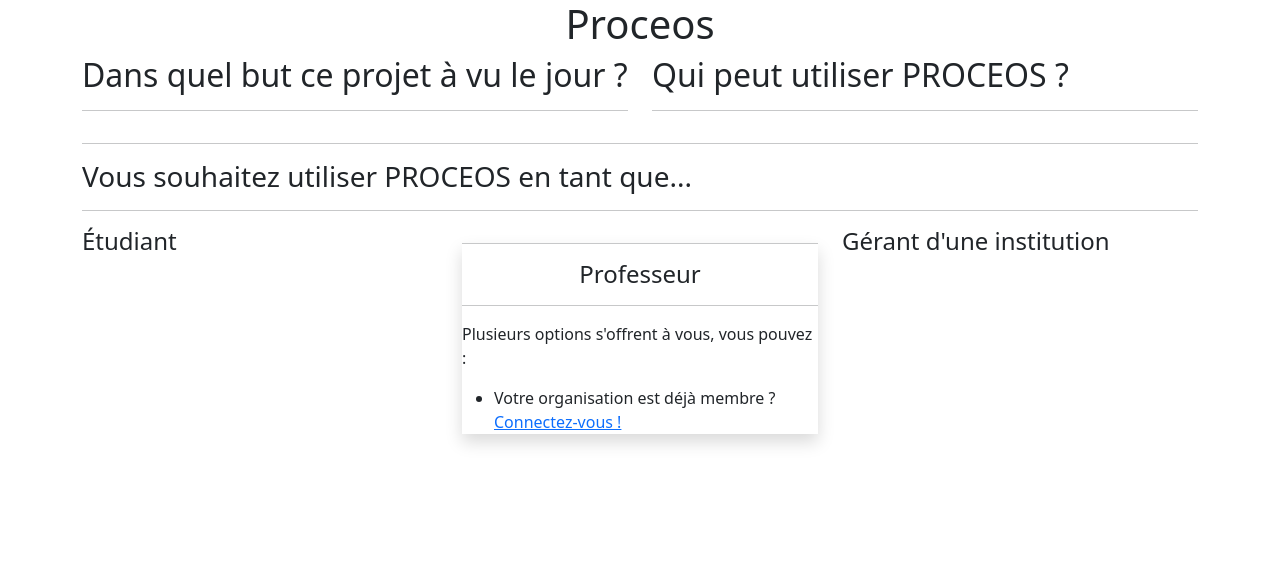
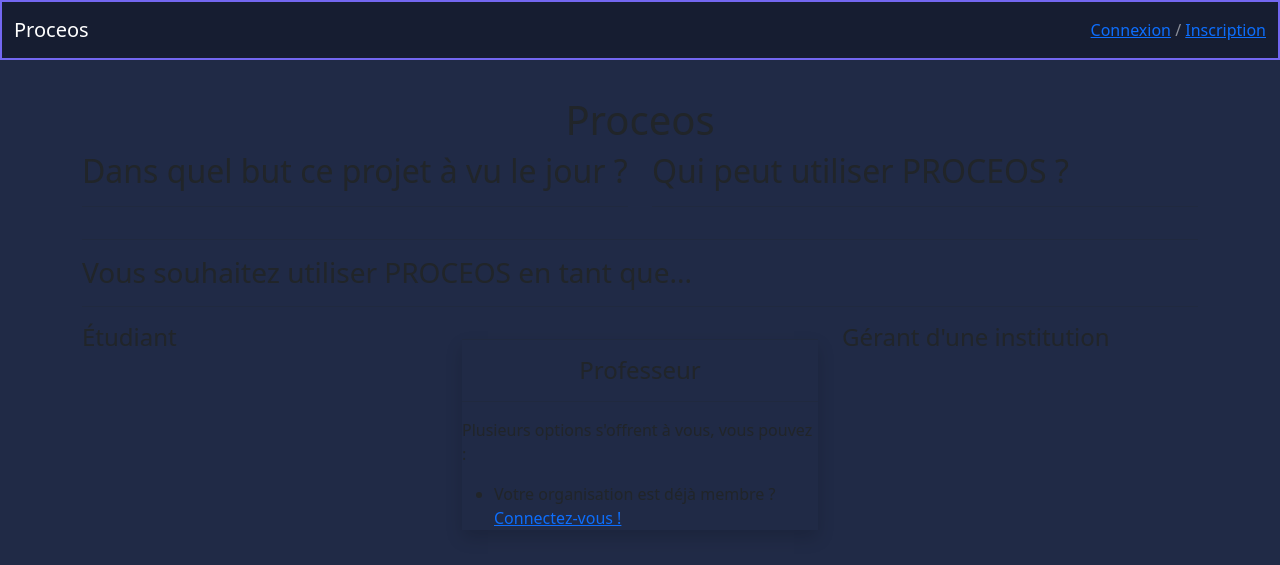
Before and after one commit to Cyril-lamirand/proceos, a Symfony app: template templates/client/homepage/index.html.twig in a window 1280 px wide. Shown: the top 565 px of the page. Run offline with Twig, Linux system fonts and the light colour scheme; the template is opened without the code that fills it, so the values that code supplies are empty; some libraries are stand-ins or nearby versions.

Commit message:
[TEMPLATES] Homepage (not finish)

```diff
--- a/public/css/index-client.css
+++ b/public/css/index-client.css
@@ -0,0 +1,30 @@
+.bg-proceos-1{
+    background-color: #202A46 !important;
+}
+
+.bg-proceos-2{
+    background-color:#161d31 !important;
+}
+
+.purple-proceos{
+    background-color: #7367f0 !important;
+}
+
+.border-proceos{
+    border: 2px solid #7367f0 !important;
+}
+
+.shadow-proceos{
+    -webkit-box-shadow: 0px 0px 15px 0px #000000 !important;
+    box-shadow: 0px 0px 15px 0px #000000 !important;
+}
+
+.white-proceos{
+    color: white !important;
+}
+
+.card-proceos-1{
+    border-radius: 16px !important;
+    padding-left: 10px !important;
+    padding-right: 10px !important;
+}
--- a/templates/client/homepage/index.html.twig
+++ b/templates/client/homepage/index.html.twig
@@ -1,12 +1,37 @@
 <!DOCTYPE html>
-<title>Proceos | Index</title>
+<html>
+    <head>
+        <meta charset="UTF-8">
+        <title>{% block title %}Proceos | Accueil{% endblock %}</title>
         <link rel="stylesheet" href="https://cdn.jsdelivr.net/npm/bootstrap@5.2.3/dist/css/bootstrap.min.css" integrity="sha384-rbsA2VBKQhggwzxH7pPCaAqO46MgnOM80zW1RWuH61DGLwZJEdK2Kadq2F9CUG65" crossorigin="anonymous">
+        <link rel="stylesheet" href="{{asset('css/index-client.css')}}">
+        {% block stylesheets %}
+        {% endblock %}
+    </head>
+    <body class="bg-proceos-1">
+        <header>
+            <nav class="navbar navbar-expand-lg bg-dark bg-proceos-2 border-proceos fixed-top">
+                <div class="container-fluid">
+                    <a class="navbar-brand text-white" href="/">Proceos</a>
+                    <button class="navbar-toggler" type="button" data-bs-toggle="collapse" data-bs-target="#navbarNavDropdown" aria-controls="navbarNavDropdown" aria-expanded="false" aria-label="Toggle navigation">
+                        <span class="navbar-toggler-icon"></span>
+                    </button>
+                    <div class="collapse navbar-collapse" id="navbarNavDropdown">
+                        <div class="w-100" style="text-align: right">
+                            <span class="text-white-50">
+                                {% if app.user %}
+                                    Role : {{ app.user.roles[0] }}
+                                {% else %}
+                                    <a href="/login">Connexion</a> / <a href="/register">Inscription</a>
+                                {% endif %}
+                            </span>
+                        </div>
 
-{% block body %}
-    <header>
-
+                    </div>
+                </div>
+            </nav>
         </header>
-    <main class="container">
+        <main class="container mt-5 pt-5">
             <div class="col-12">
                 <div class="text-center">
                     <h1>Proceos</h1>
@@ -60,4 +85,6 @@
         <footer>
 
         </footer>
-{% endblock %}
+        <script src="https://kit.fontawesome.com/1961dc2689.js" crossorigin="anonymous"></script>
+    </body>
+</html>
```
Lines whose indentation alone changed are shown as unchanged.
